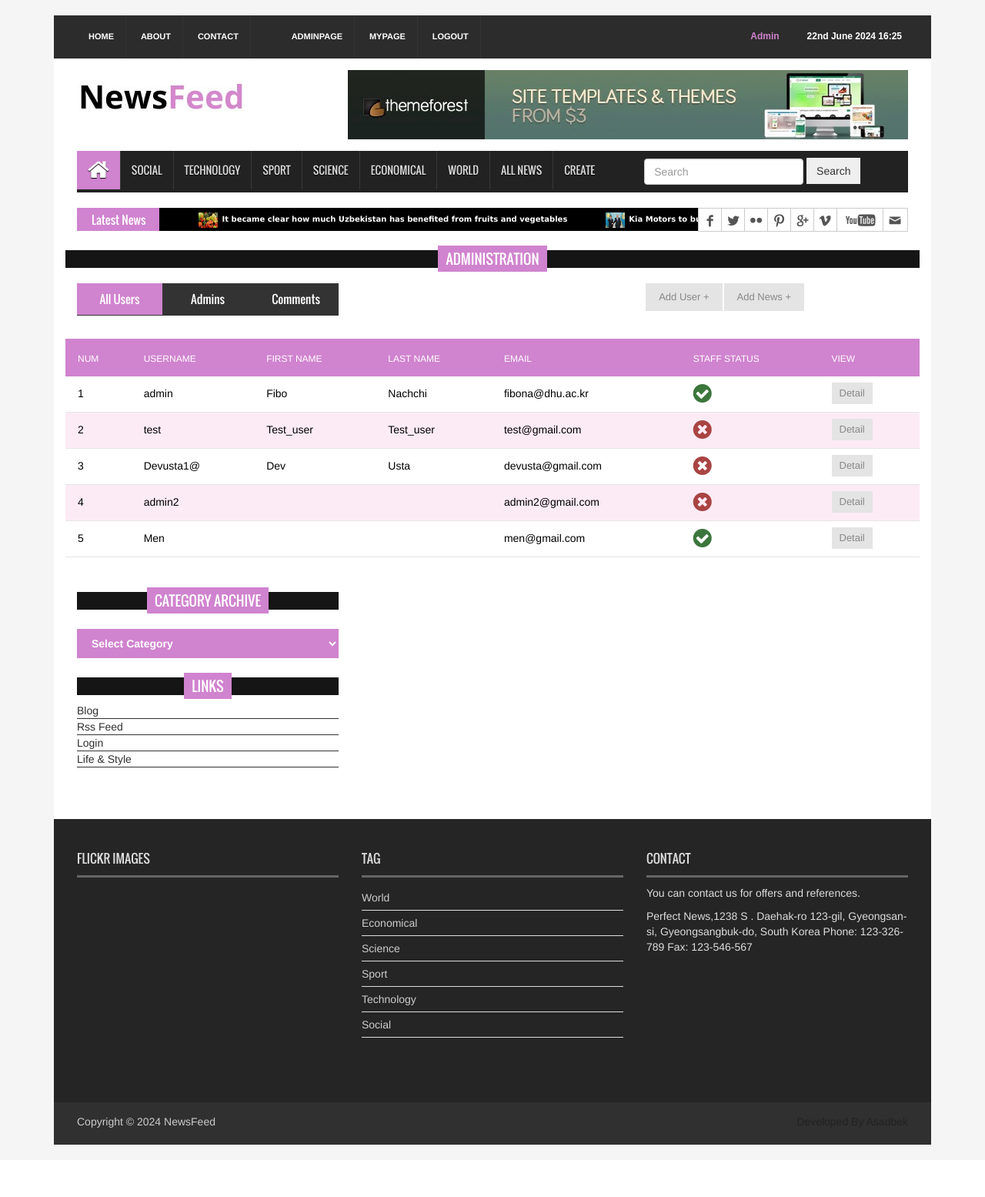
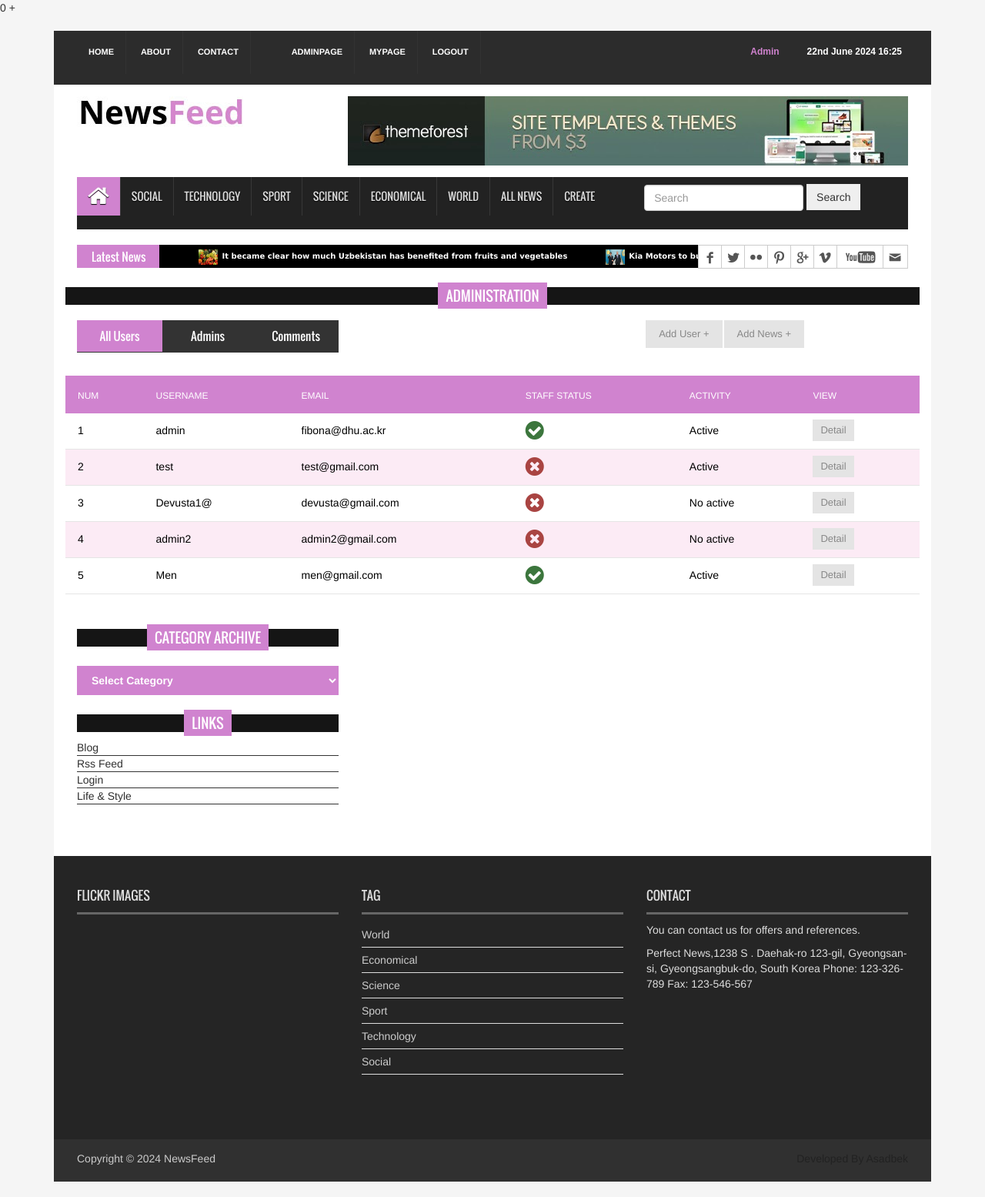
Before and after one commit to devusta/fibona_news_project, a Django app: page /accounts/adminpage/ in a window 1280 px wide. Shown: the whole page at 77% size. Before the commit the page ends 1487 px from the top, so only its background shows below. Run offline with Django 5.2, Linux system fonts and the light colour scheme; a user stored in the database is signed in; data comes from the database, SQL or seed files in the repository; both versions use the stored data as it was after the commit; some libraries are stand-ins or nearby versions.

Commit message:
user_info.html, dashboard.html, base.html, urls, views

```diff
--- a/accounts/urls.py
+++ b/accounts/urls.py
@@ -7,6 +7,7 @@ from .views import (
     user_info_view,
     comment_delete_view,
     toggle_comment_status_view,
+    toggle_user_status_view,
     )
 # from .forms import CustomLoginForm
 
@@ -18,6 +19,7 @@ urlpatterns = [
     path('adminpage/user_info/<int:user_id>/', user_info_view, name='view_user_dashboard'),
     path('comment_delete/<int:comment_id>/', comment_delete_view, name='comment_delete'),
     path('admin/toggle_comment_status/<int:comment_id>/', toggle_comment_status_view, name='toggle_comment_status'),
+    path('admin/toggle_user_status/<int:user_id>/', toggle_user_status_view, name='toggle_user_status'),
     # path('login/', user_login, name='login'), # funksiya orqali qilingan custom login view url
     # path('login/', LoginView.as_view(template_name="registration/login.html",             # Bu 'LoginView'ni qayta
     #                                  authentication_form=CustomLoginForm), name='login'), # yozganda qo'llaniladigan url
--- a/accounts/views.py
+++ b/accounts/views.py
@@ -92,6 +92,14 @@ def toggle_comment_status_view(request, comment_id):
     comment.is_active = not comment.is_active
     comment.save()
     return JsonResponse({'success': True, 'is_active': comment.is_active})
+
+
+@admin_required
+def toggle_user_status_view(request, user_id):
+    user = get_object_or_404(CustomUser, id=user_id)
+    user.is_active = not user.is_active
+    user.save()
+    return JsonResponse({'success': True, 'is_active': user.is_active})
 
 
 @admin_required
--- a/templates/news/base.html
+++ b/templates/news/base.html
@@ -175,16 +175,41 @@
     <script src="{% static 'js/jquery.newsTicker.min.js' %}"></script>
     <script src="{% static 'js/jquery.fancybox.pack.js' %}"></script>
     <script src="{% static 'js/custom.js' %}"></script>
-
-{#    <script src="https://ajax.googleapis.com/ajax/libs/jquery/3.5.1/jquery.min.js"></script>#}
+    <script src="{% static 'js/custom_script.js' %}"></script>
+    <script>
+        $(document).ready(function () {
+            $('.toggle-status').on('click', function () {
+                var commentId = $(this).data('comment-id');
+                var button = $(this);
+                $.ajax({
+                    type: 'POST',
+                    url: "{% url 'toggle_comment_status' 0 %}".replace('0', commentId),
+                    data: {
+                        'csrfmiddlewaretoken': '{{ csrf_token }}'
+                    },
+                    success: function (response) {
+                        if (response.success) {
+                            if (response.is_active) {
+                                button.text('Deactivate');
+                            } else {
+                                button.text('Activate');
+                            }
+                        } else {
+                            alert('Error toggling comment status');
+                        }
+                    }
+                });
+            });
+        });
+    </script>
     <script>
     $(document).ready(function() {
-        $('.toggle-status').on('click', function() {
-            var commentId = $(this).data('comment-id');
+        $('.toggle-user-status').on('click', function() {
+            var userId = $(this).data('user-id');
             var button = $(this);
             $.ajax({
                 type: 'POST',
-                url: "{% url 'toggle_comment_status' 0 %}".replace('0', commentId),
+                url: "{% url 'toggle_user_status' 0 %}".replace('0', userId),
                 data: {
                     'csrfmiddlewaretoken': '{{ csrf_token }}'
                 },
@@ -196,13 +221,14 @@
                             button.text('Activate');
                         }
                     } else {
-                        alert('Error toggling comment status');
+                        alert('Error toggling user status');
                     }
                 }
             });
         });
     });
 </script>
+
 {% endblock javascript %}
 </body>
 </html>
--- a/templates/pages/admin_page.html
+++ b/templates/pages/admin_page.html
@@ -1,4 +1,6 @@
-{% extends 'news/base.html' %}
+
+    0
++{% extends 'news/base.html' %}
 {% load static %}
 {% load hitcount_tags %}
 
@@ -37,11 +39,10 @@
                                         <tr class="row100 head">
                                             <th class="column100 column1" data-column="column1">Num</th>
                                             <th class="column100 column2" data-column="column2">Username</th>
-                                            <th class="column100 column3" data-column="column3">First Name</th>
-                                            <th class="column100 column4" data-column="column4">Last Name</th>
-                                            <th class="column100 column5" data-column="column5">Email</th>
-                                            <th class="column100 column6" data-column="column6">Staff Status</th>
-                                            <th class="column100 column6" data-column="column6">View</th>
+                                            <th class="column100 column5" data-column="column3">Email</th>
+                                            <th class="column100 column6" data-column="column4">Staff Status</th>
+                                            <th class="column100 column7" data-column="column5">Activity</th>
+                                            <th class="column100 column8" data-column="column6">View</th>
                                         </tr>
                                     </thead>
                                     <tbody>
@@ -49,14 +50,21 @@
                                         <tr class="row100">
                                             <td class="column100 column1" data-column="column1">{{ forloop.counter }}</td>
                                             <td class="column100 column2" data-column="column2">{{ user.username }}</td>
-                                            <td class="column100 column3" data-column="column3">{{ user.first_name }}</td>
-                                            <td class="column100 column4" data-column="column4">{{ user.last_name }}</td>
-                                            <td class="column100 column5" data-column="column5">{{ user.email }}</td>
-                                            {% if user.is_superuser %}
-                                            <td><i class="fa fa-check-circle fa-2x text-success"></i></td>
-                                            {% else %}
-                                            <td><i class="fa fa-times-circle fa-2x text-danger"></i></td>
-                                            {% endif %}
+                                            <td class="column100 column5" data-column="column3">{{ user.email }}</td>
+                                            <td>
+                                                {% if user.is_superuser %}
+                                                <i class="fa fa-check-circle fa-2x text-success"></i>
+                                                {% else %}
+                                                <i class="fa fa-times-circle fa-2x text-danger"></i>
+                                                {% endif %}
+                                            </td>
+                                            <td class="column100 column5" data-column="column5">
+                                                {% if user.is_active %}
+                                                Active
+                                                {% else %}
+                                                No active
+                                                {% endif %}
+                                            </td>
                                             <td class="column100 column5" data-column="column5"><a href="{% url 'view_user_dashboard' user.pk %}">Detail</a></td>
                                         </tr>
                                         {% endfor %}
```
Also changed, not shown: templates/pages/dashboard.html (+2 -8 lines), templates/pages/user_info.html (+10 -9 lines), db.sqlite3.
